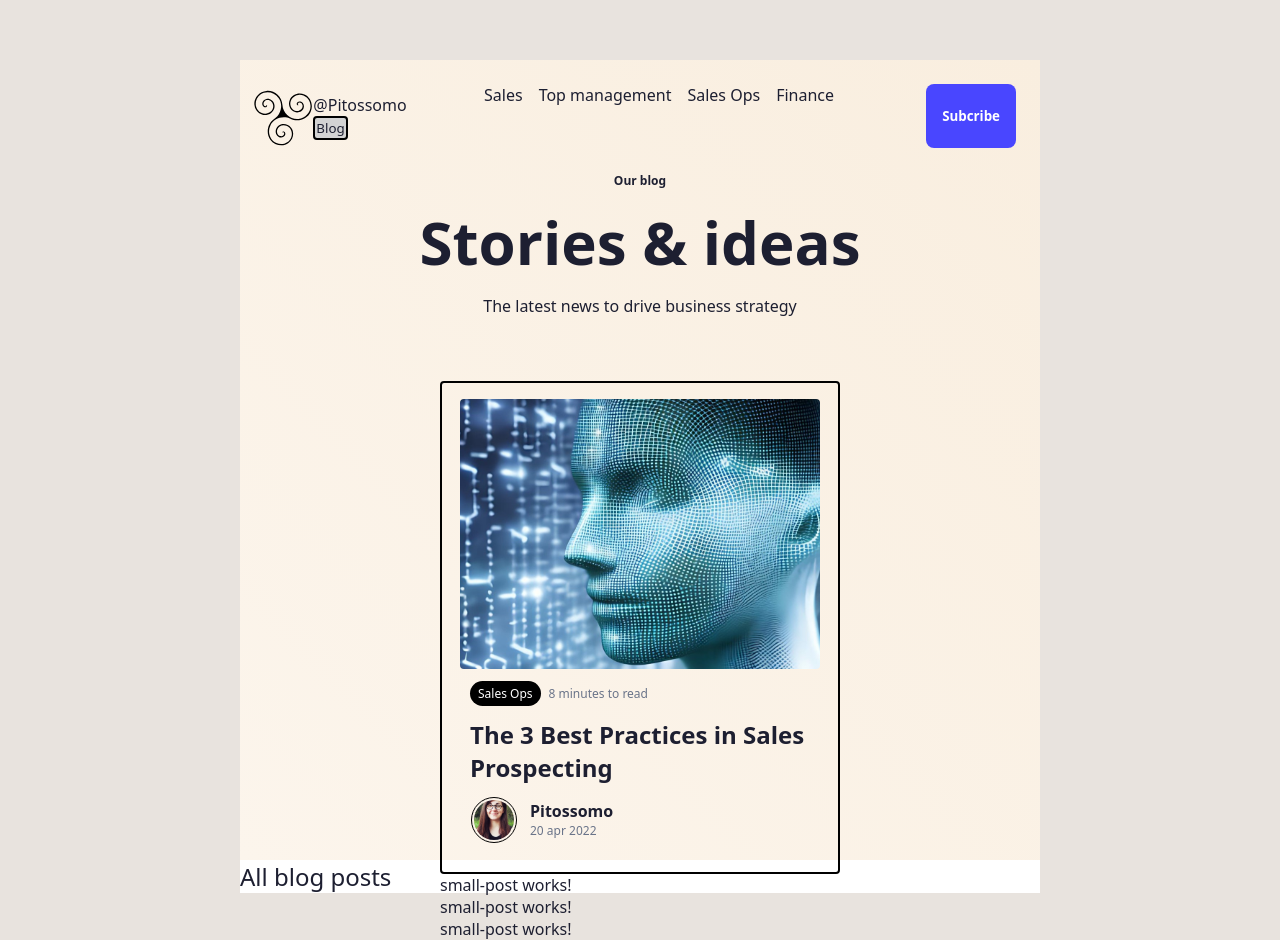
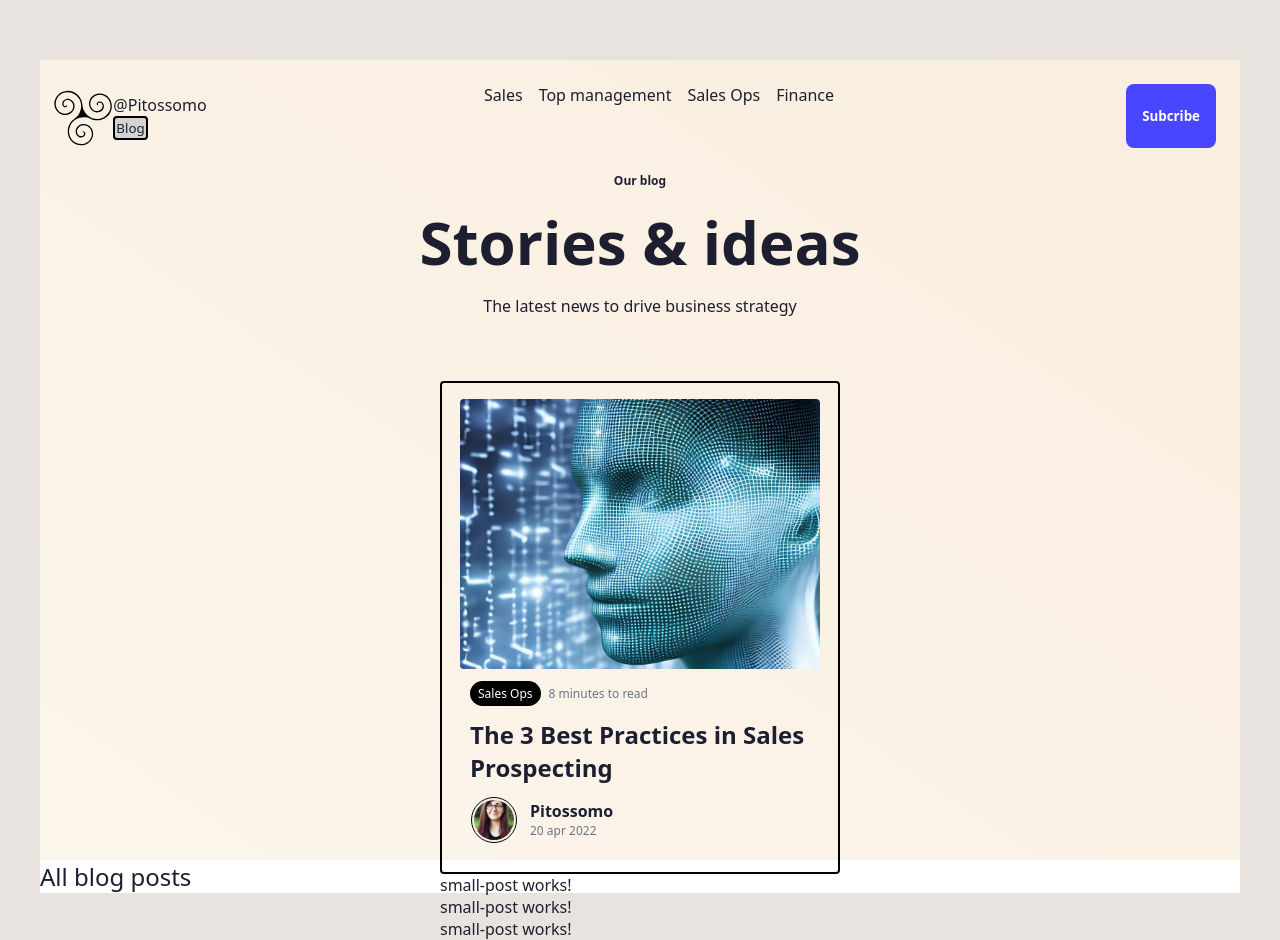
Before and after one commit to Pitossomo/angular-blog, an Angular app: page / in a window 1280 px wide. Built offline with nearby package versions, Linux system fonts and the light colour scheme.

Commit message:
update content width

```diff
--- a/src/styles.css
+++ b/src/styles.css
@@ -2,7 +2,7 @@
   --text-color: #1D1F31;
   --button-color: #4946FF;
   --secondary-text-color: #6A7489;
-  --content-width: 800px;
+  --content-width: 1200px;
 }
 
 * {
```
